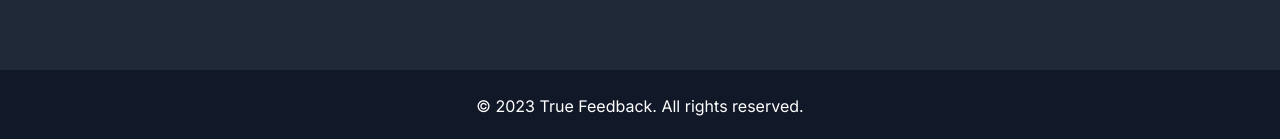
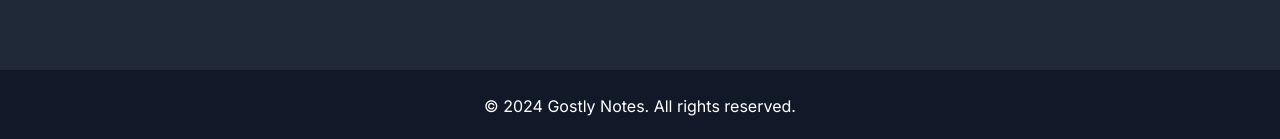
Before and after one commit to Koushik6692/anonymous-messages, a Next.js app: page / in a window 1280 px wide. Shown: the part 806-945 px from the top of the page. Built offline with nearby package versions, Linux system fonts and the light colour scheme; no server answers.

Commit message:
updated footer

```diff
--- a/src/app/page.tsx
+++ b/src/app/page.tsx
@@ -60,7 +60,7 @@ export default function Home() {
 
       {/* Footer */}
       <footer className="text-center p-4 md:p-6 bg-gray-900 text-white">
-        © 2023 True Feedback. All rights reserved.
+        © 2024 Gostly Notes. All rights reserved.
       </footer>
     </>
   );
```
